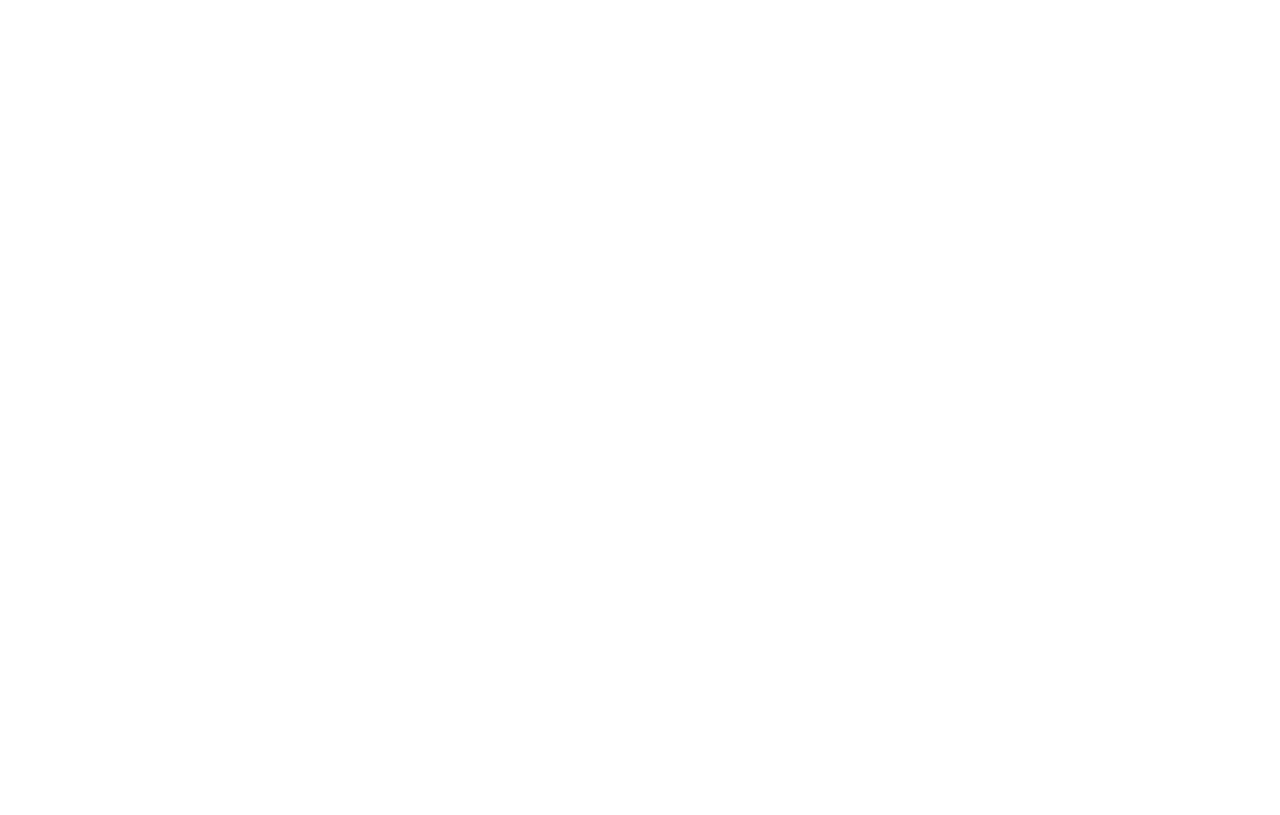
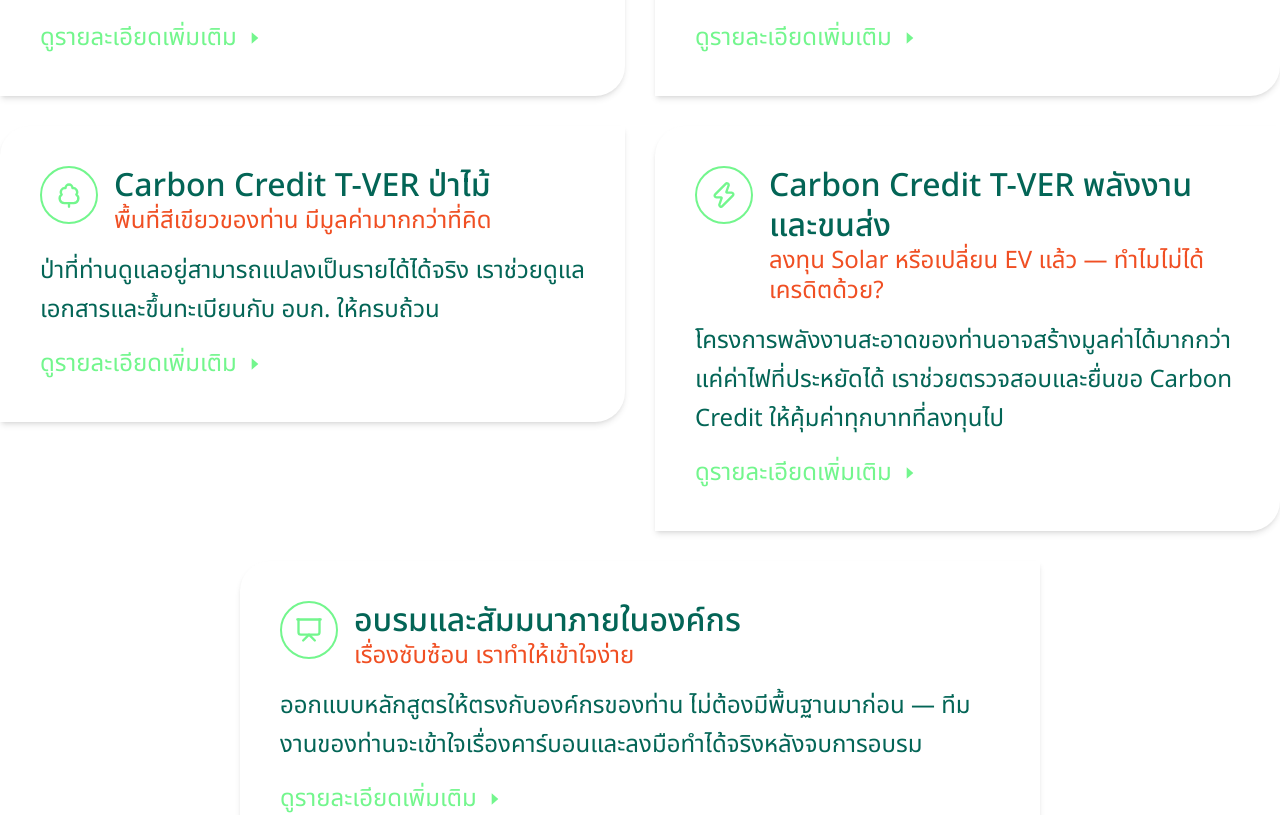
Before and after one commit to Muslin6409682843/we-next-website, a Next.js app in the folder frontend/: page / in a window 1280 px wide. Shown: the part 1342-2157 px from the top of the page. Before the commit the page ends 1165 px from the top, so only its background shows below. Built offline with nearby package versions, Linux system fonts and the light colour scheme.

Commit message:
finish home page section

```diff
--- /dev/null
+++ b/frontend/app/components/cards/ServiceCardHome.tsx
@@ -0,0 +1,88 @@
+import Link from "next/link";
+import {
+  Milk,
+  Building2,
+  TreeDeciduous,
+  Zap,
+  Presentation,
+} from "lucide-react";
+
+const iconMap = {
+  milk: Milk,
+  building: Building2,
+  tree: TreeDeciduous,
+  energy: Zap,
+  presentation: Presentation,
+};
+
+type Props = {
+  title: string;
+  description: string;
+  highlight: string;
+  href: string;
+  icon: keyof typeof iconMap;
+};
+
+export default function ServiceCardHome({
+  title,
+  description,
+  highlight,
+  href,
+  icon,
+}: Props) {
+  const Icon = iconMap[icon];
+  return (
+    <Link href={href} className="block w-full max-w-[800px]">
+      <div
+        className="
+          bg-white
+          rounded-tl-[30px] rounded-br-[30px]
+          shadow-md
+          p-[40px]
+          cursor-pointer
+          transition-all duration-300
+          hover:-translate-y-2
+          hover:shadow-2xl
+        "
+      >
+        {/* 🔹 TOP */}
+        <div className="flex items-start gap-4 mb-4">
+          {/* ICON */}
+          <div className="w-[58px] h-[58px] border-2 border-[#73F68D] rounded-full flex items-center justify-center shrink-0">
+            <Icon size={28} className="text-[#73F68D]" />
+          </div>
+
+          {/* TITLE + HIGHLIGHT */}
+          <div className="flex flex-col">
+            <h3 className="text-[32px] font-medium text-[#036556] leading-tight text-left m-0">
+              {title}
+            </h3>
+
+            <span className="block text-[24px] text-[#F04F23] leading-[30px] text-left">
+              {highlight}
+            </span>
+          </div>
+        </div>
+
+        {/* 🔹 DESCRIPTION */}
+        <p className="text-[24px] text-[#036556] leading-relaxed text-left mb-4">
+          {description}
+        </p>
+
+        {/* 🔹 CTA */}
+        <div className="flex items-center gap-2 text-[#73F68D] text-[24px]">
+          <span>ดูรายละเอียดเพิ่มเติม</span>
+
+          <svg
+            width="20"
+            height="20"
+            viewBox="0 0 24 24"
+            className="fill-[#73F68D]"
+          >
+            <path d="M8 5l8 7-8 7V5z" />
+          </svg>
+        </div>
+      </div>
+    </Link>
+  );
+}
--- a/frontend/app/page.tsx
+++ b/frontend/app/page.tsx
@@ -1,5 +1,5 @@
-// /app/page.tsx
 import Hero from "./components/layout/Hero/Hero";
+import ServiceCardHome from "./components/cards/ServiceCardHome";
 
 export default function Home() {
   return (
@@ -12,6 +12,74 @@
         title={`ให้คำปรึกษาการลด
 การปล่อยก๊าซเรือนกระจกสำหรับ SME`}
       />
+
+      {/* 🔽 SECTION: Services */}
+      <section className="py-[80px] flex flex-col items-center text-center">
+        {/* 🔹 Title */}
+        <h1 className="text-[48px] font-semibold text-[#036556] mb-[24px]">
+          บริการของเรา
+        </h1>
+
+        {/* 🔹 Subtitle */}
+        <p className="text-[24px] text-[#6A6388] leading-[36px] max-w-[1500px]">
+          เราพร้อมช่วยเหลือองค์กรของท่านในทุกขั้นตอนของการลดการปล่อยก๊าซเรือนกระจก
+          <br />
+          เพียงแค่บอกเราว่าองค์กรของท่านดำเนินธุรกิจประเภทใด และอยู่ที่ไหน —
+          ที่เหลือเราจะช่วยวิเคราะห์และวางแผนให้
+        </p>
+
+        {/* 🔹 Cards Layout */}
+        <div className="mt-[60px] flex flex-col items-center gap-[30px] max-w-[1700px] w-full">
+          {/* ROW 1 */}
+          <div className="flex gap-[30px] justify-center w-full">
+          <ServiceCardHome
+            title="คาร์บอนฟุตพริ้นท์องค์กร (CFO)"
+            description="ก้าวแรกของการลดโลกร้อนคือการรู้ว่าองค์กรของท่านปล่อย CO₂ เท่าไร — เราช่วยจัดทำทุกอย่างให้ครบ ตั้งแต่เก็บข้อมูลไปจนถึงรายงานฉบับสมบูรณ์"
+            highlight="รู้ก่อน ลดได้ก่อน"
+            href="/services/cfo"
+            icon="building"
+          />
+
+          <ServiceCardHome
+            title="คาร์บอนฟุตพริ้นท์ผลิตภัณฑ์ (CFP)"
+            description="เพิ่มความน่าเชื่อถือให้ผลิตภัณฑ์ด้วยตัวเลขคาร์บอนที่ตรวจสอบได้ ตอบโจทย์ทั้งลูกค้าและคู่ค้าต่างประเทศที่ให้ความสำคัญกับสิ่งแวดล้อม"
+            highlight="สินค้าของท่าน บอกได้ว่าใส่ใจโลก"
+            href="/services/2"
+            icon="milk"
+          />
+          </div>
+
+          {/* ROW 2 */}
+          <div className="flex gap-[30px] justify-center w-full">
+            <ServiceCardHome
+              title="Carbon Credit T-VER ป่าไม้"
+              description="ป่าที่ท่านดูแลอยู่สามารถแปลงเป็นรายได้ได้จริง เราช่วยดูแลเอกสารและขึ้นทะเบียนกับ อบก. ให้ครบถ้วน"
+              highlight="พื้นที่สีเขียวของท่าน มีมูลค่ามากกว่าที่คิด"
+              href="/services/3"
+              icon="tree"
+            />
+
+            <ServiceCardHome
+              title="Carbon Credit T-VER พลังงานและขนส่ง"
+              description="โครงการพลังงานสะอาดของท่านอาจสร้างมูลค่าได้มากกว่าแค่ค่าไฟที่ประหยัดได้ เราช่วยตรวจสอบและยื่นขอ Carbon Credit ให้คุ้มค่าทุกบาทที่ลงทุนไป"
+              highlight="ลงทุน Solar หรือเปลี่ยน EV แล้ว — ทำไมไม่ได้เครดิตด้วย?"
+              href="/services/4"
+              icon="energy"
+            />
+          </div>
+
+          {/* ROW 3 */}
+          <div className="flex justify-center w-full">
+            <ServiceCardHome
+              title="อบรมและสัมมนาภายในองค์กร"
+              description="ออกแบบหลักสูตรให้ตรงกับองค์กรของท่าน ไม่ต้องมีพื้นฐานมาก่อน — ทีมงานของท่านจะเข้าใจเรื่องคาร์บอนและลงมือทำได้จริงหลังจบการอบรม"
+              highlight="เรื่องซับซ้อน เราทำให้เข้าใจง่าย"
+              href="/services/5"
+              icon="presentation"
+            />
+          </div>
+        </div>
+      </section>
     </main>
   );
 }
```
